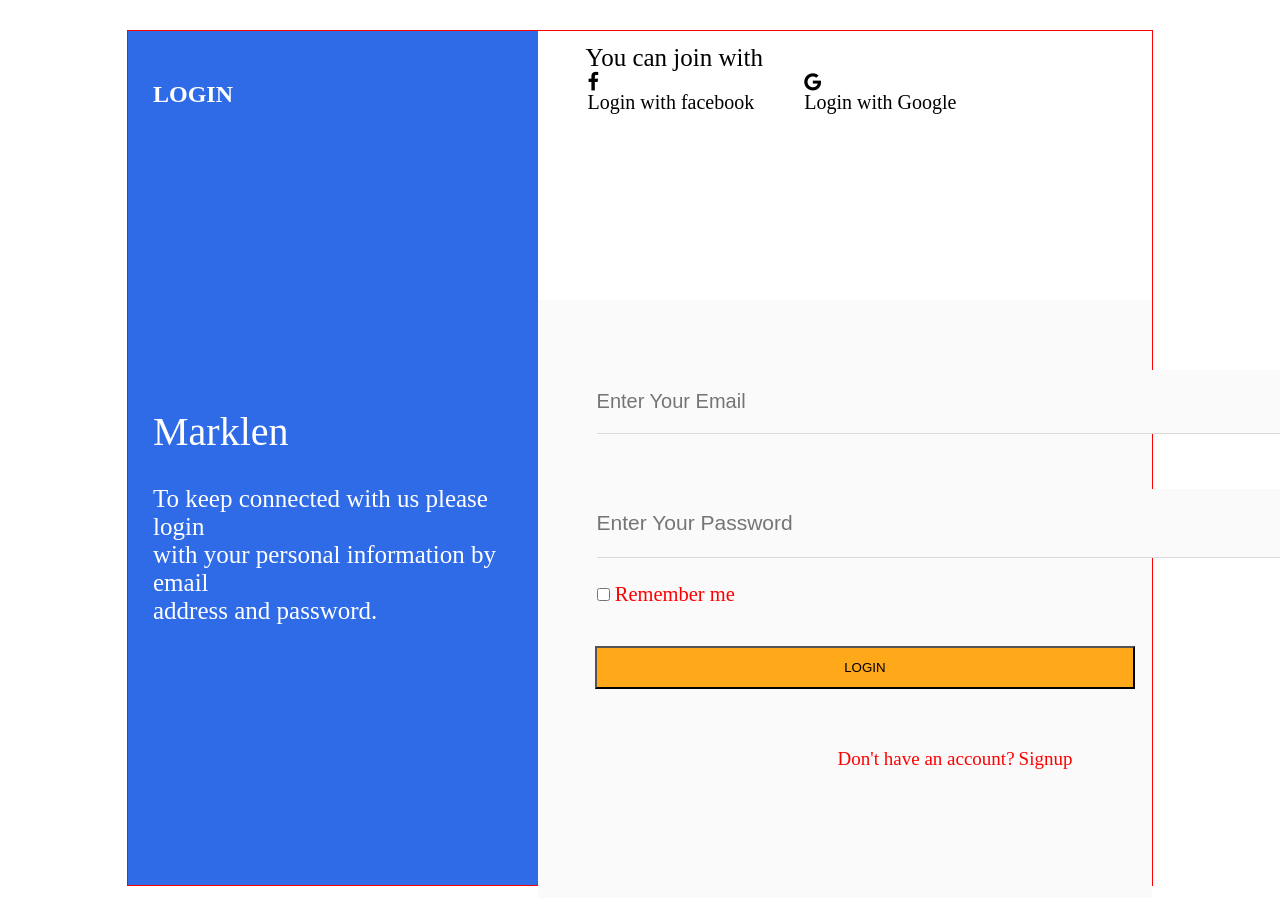
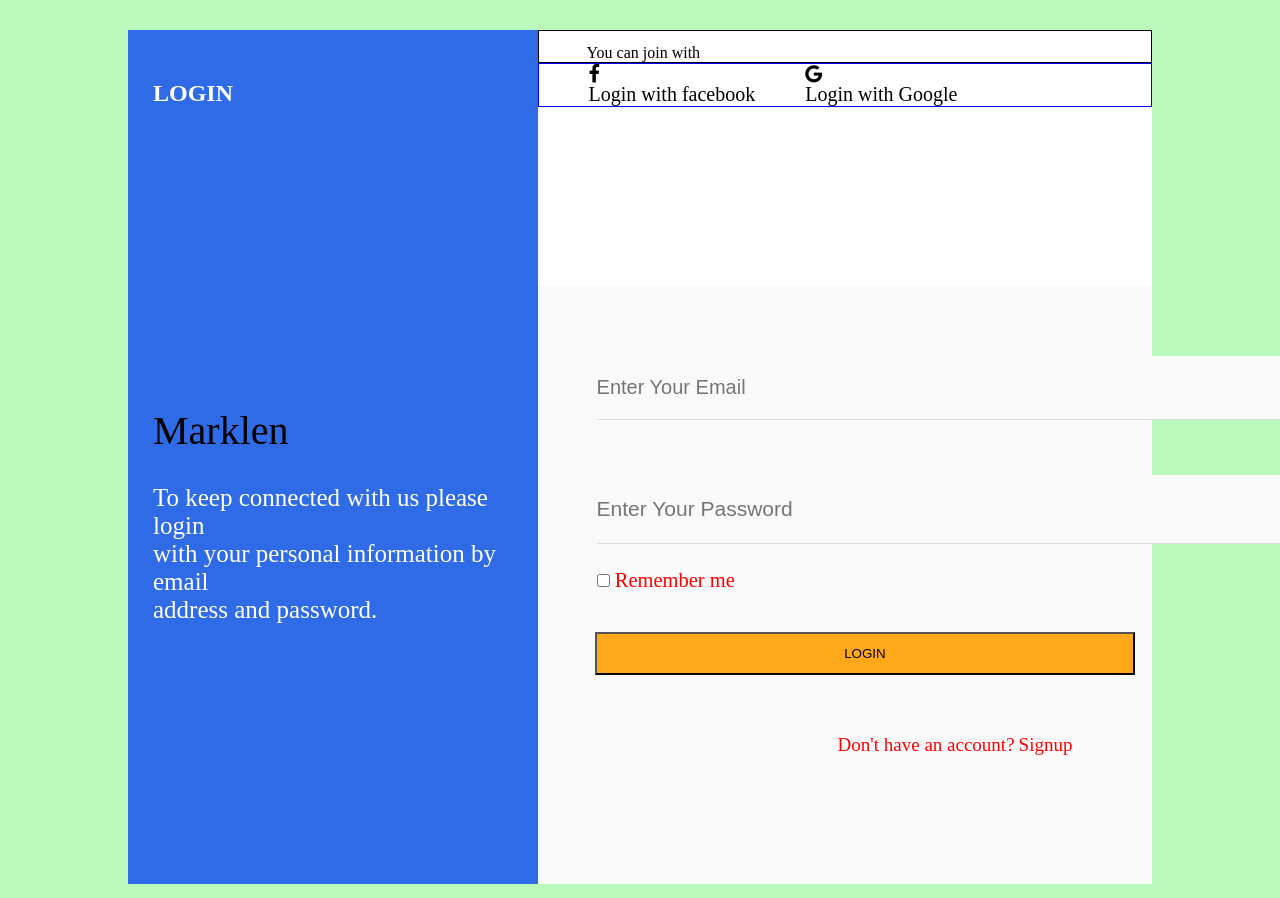
Before and after one commit to sushant14-afc/first-project, a plain HTML site: page index.html in a window 1280 px wide. Shown: the top 898 px of the page. Drawn offline with Linux system fonts and the light colour scheme.

Commit message:
little changes

```diff
--- a/index.html
+++ b/index.html
@@ -13,12 +13,12 @@
        <div class="left">
            <h2>LOGIN</h2>
            <p class="name">Marklen</p>
-           <p>To keep connected with us please login<br>with your personal information by email</br>address and password.</p>
+           <p class="para">To keep connected with us please login<br>with your personal information by email</br>address and password.</p>
        </div>
        <div class="right">
 
         <div class="top">
-            <p class="link">You can join with</p>
+            <div class="link">You can join with</div>
             <div class="icons">
             <ul>
                <li><i class="fa fa-facebook" aria-hidden="true"><br>Login with facebook</i></li>
@@ -49,6 +49,8 @@
                </div>
             </div>
    </div>
+   </div>
+   </
 
 
 </body>
--- a/main.css
+++ b/main.css
@@ -6,6 +6,7 @@
 body{
     display: flex;
     justify-content: space-evenly;
+    background: rgba(148, 245, 148, 0.63);
 }
 
 
@@ -13,7 +14,6 @@ body{
 .temp{
     width: 80%;
     height: 854px;
-    border: 1px solid red;
     margin-top: 30px;
     display: flex;
 
@@ -45,7 +45,7 @@ h2{
     font-weight: 400;
 }
 
-p{
+.para{
 
    padding-left: 25px;
    margin-top: 30px;
@@ -54,11 +54,6 @@ p{
 
 }
 
-.ni {
-    color:black;
-    margin-top: 12px;
-    padding-left: 35px;
-}
 
 .top{
    width: 100%;
@@ -74,8 +69,13 @@ p{
 
 .link{
     color:black;
-    margin-top: 13px;
+    border: 1px solid black;
     padding-left: 48px;
+    padding-top: 13px;
+}
+
+.icons{
+    border: 1px solid blue;
 }
 
 .formcontrol{
```
